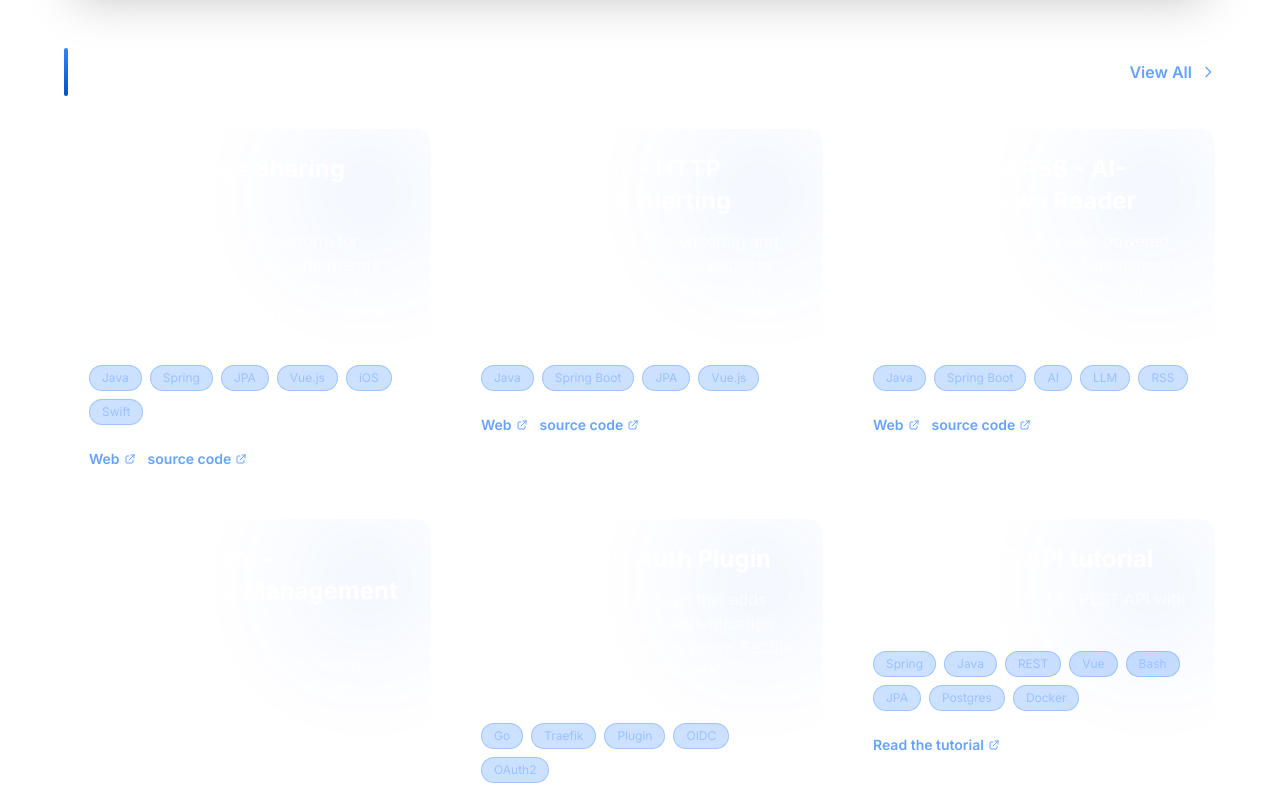
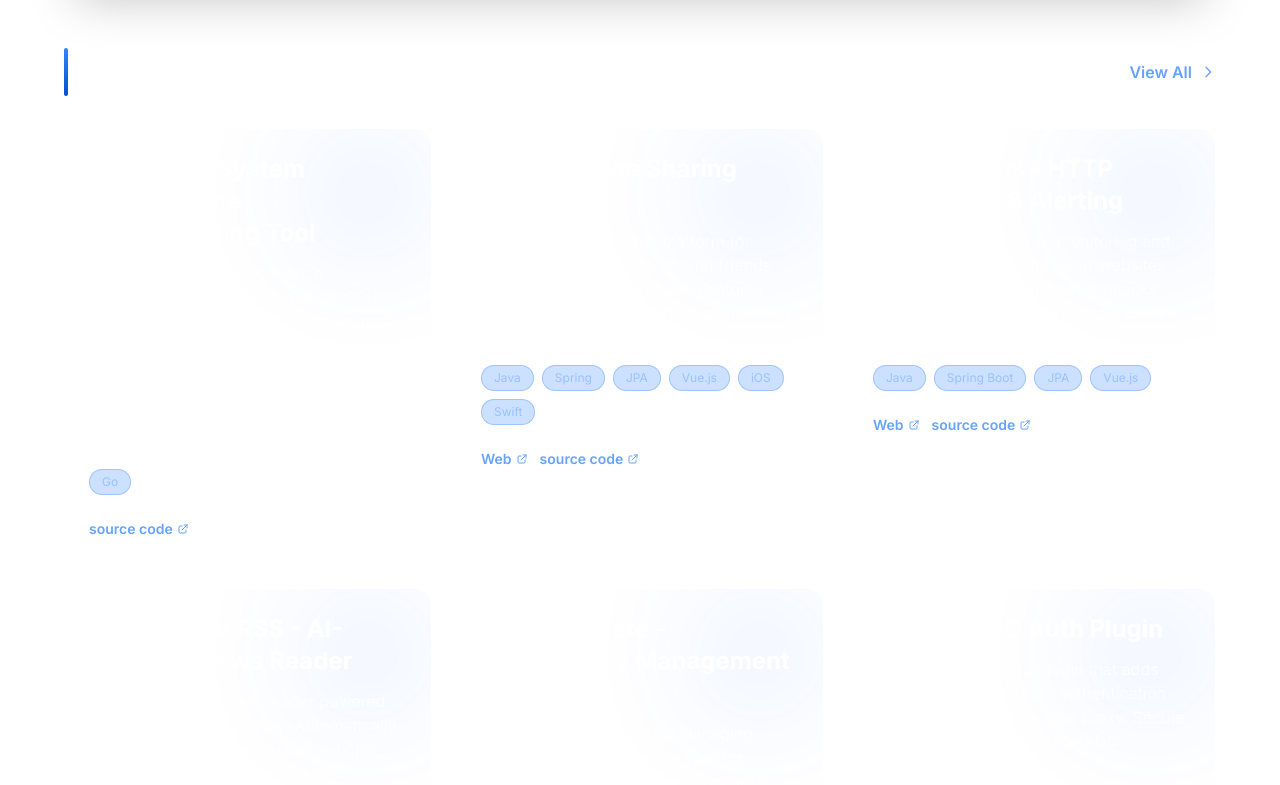
Before and after one commit to oglimmer/homepage-oglimmer.com, a Nuxt app: page / in a window 1280 px wide. Shown: the part 1240-2025 px from the top of the page. Built offline with nearby package versions, Linux system fonts and the light colour scheme.

Commit message:
Add new project: perf-test - System Performance Benchmarking Tool for performance evaluation.

```diff
--- a/data/projects.ts
+++ b/data/projects.ts
@@ -6,6 +6,14 @@ export interface Project {
 }
 
 export const projects: Project[] = [
+  {
+    title: "perf-test - System Performance Benchmarking Tool",
+    text: "A comprehensive performance benchmarking tool that evaluates CPU and disk I/O performance. Features multi-threaded prime number calculations for CPU testing and filesystem read/write speed assessments. Offers configurable testing with granular control through command-line flags.",
+    linkData: [
+      ["https://github.com/oglimmer/perf-test", "source code"]
+    ],
+    techList: "[Go]"
+  },
   {
     title: "Picz2 - Image Sharing System",
     text: "A private photo sharing platform for vacation memories. Share with friends without social media hassle. Features slideshow mode with audio narration. No accounts needed for viewers.",
```
